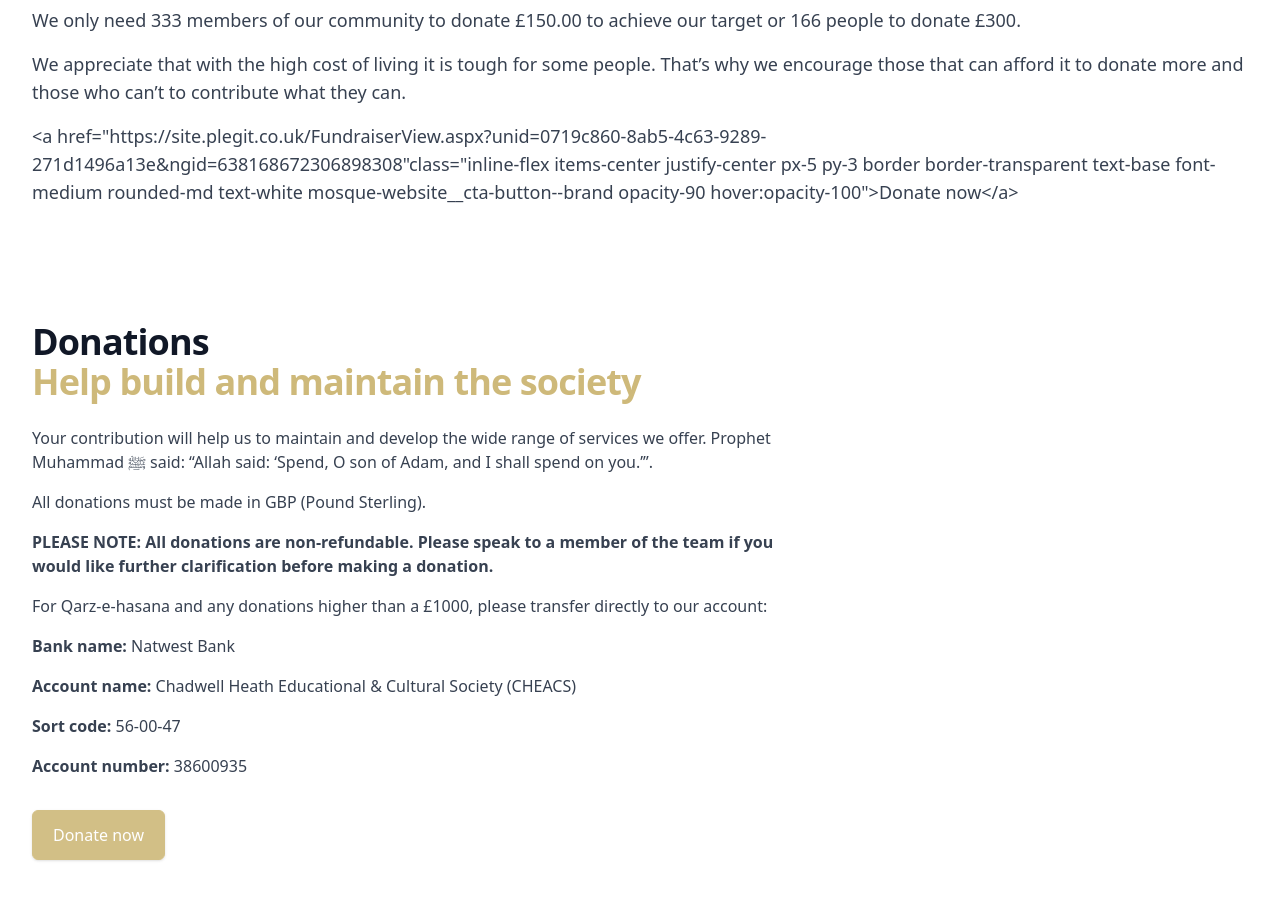
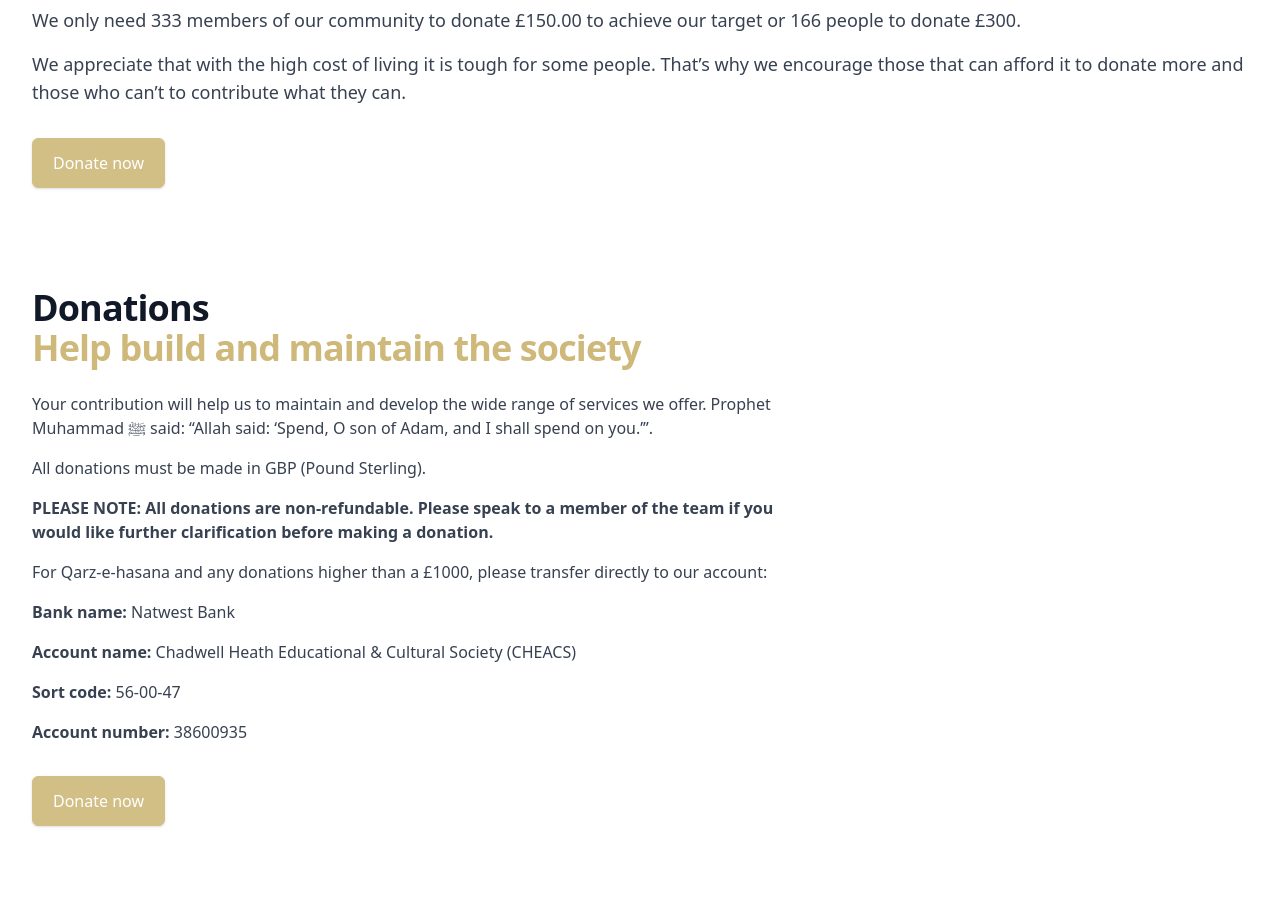
Before and after one commit to Mosque-Screens/mosque.website, a Next.js app: page / in a window 1280 px wide. Shown: the part 2300-3200 px from the top of the page. Built offline with nearby package versions, Linux system fonts and the light colour scheme.

Commit message:
add call to action support for sections

```diff
--- a/components/ContentSection.js
+++ b/components/ContentSection.js
@@ -11,6 +11,16 @@ export default function ContentSection(props) {
               {section.body}
             </ReactMarkdown>
           </div>
+          {section.action_button && <div className="mt-8 flex">
+            <div className="inline-flex rounded-md shadow">
+              <a
+                href={section.action_button.link}
+                className="inline-flex items-center justify-center px-5 py-3 border border-transparent text-base font-medium rounded-md text-white mosque-website__cta-button--brand opacity-90 hover:opacity-100"
+              >
+                {section.action_button.label}
+              </a>
+            </div>
+          </div>}
         </div>
       </div>
     ))}
--- a/data/mosques.yml
+++ b/data/mosques.yml
@@ -99,8 +99,9 @@ cheacs.mosque.website: &cheacs
         We only need 333 members of our community to donate £150.00 to achieve our target or 166 people to donate £300.
 
         We appreciate that with the high cost of living it is tough for some people. That’s why we encourage those that can afford it to donate more and those who can’t to contribute what they can.
-
-        <a href="https://site.plegit.co.uk/FundraiserView.aspx?unid=0719c860-8ab5-4c63-9289-271d1496a13e&ngid=638168672306898308"class="inline-flex items-center justify-center px-5 py-3 border border-transparent text-base font-medium rounded-md text-white mosque-website__cta-button--brand opacity-90 hover:opacity-100">Donate now</a>
+      action_button:
+        link: https://site.plegit.co.uk/FundraiserView.aspx?unid=0719c860-8ab5-4c63-9289-271d1496a13e&ngid=638168672306898308
+        label: Donate now
   branding:
     logo_url: https://github.com/Mosque-Screens/mosque-logos/raw/master/cheacs-logo-new2.png
     banner_image_url: https://github.com/Mosque-Screens/mosque-logos/raw/master/grove-social-club.jpeg
```
